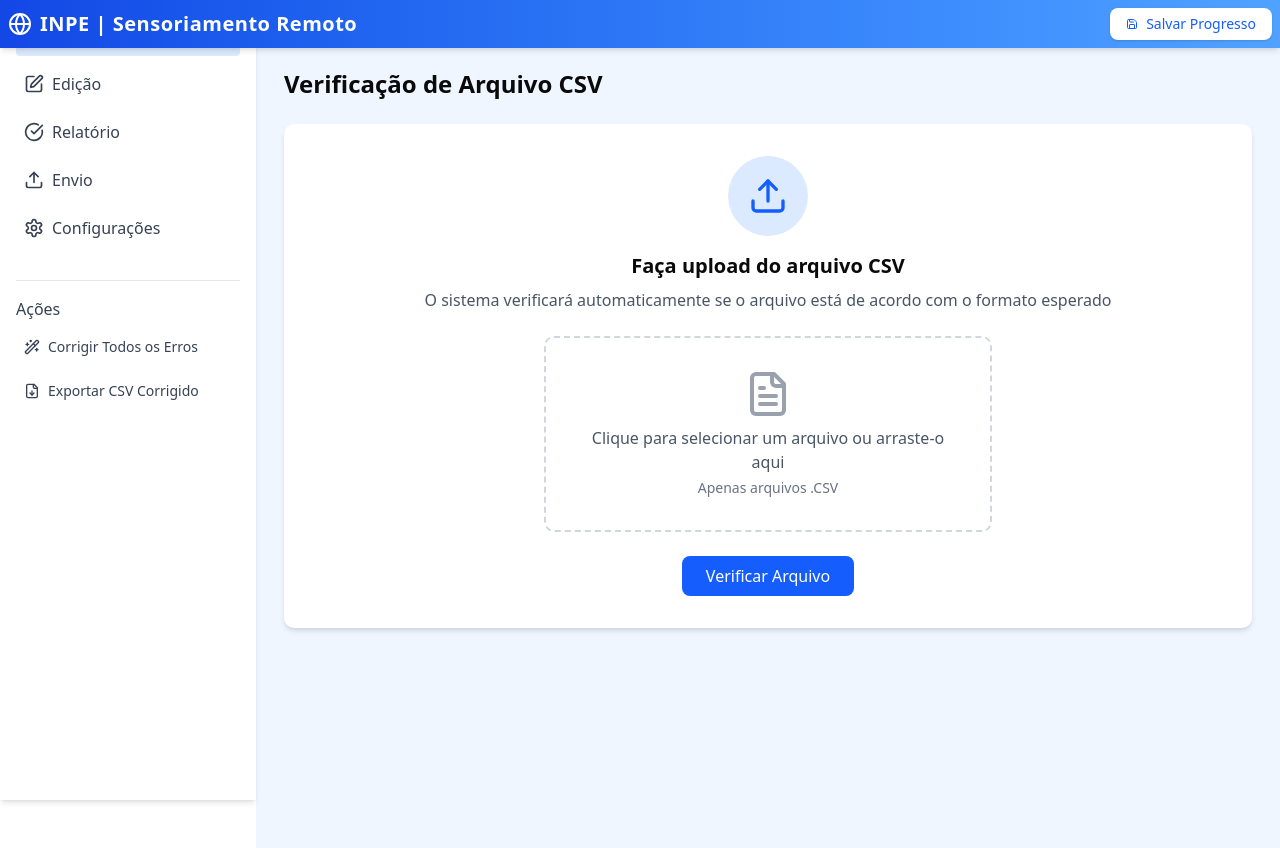
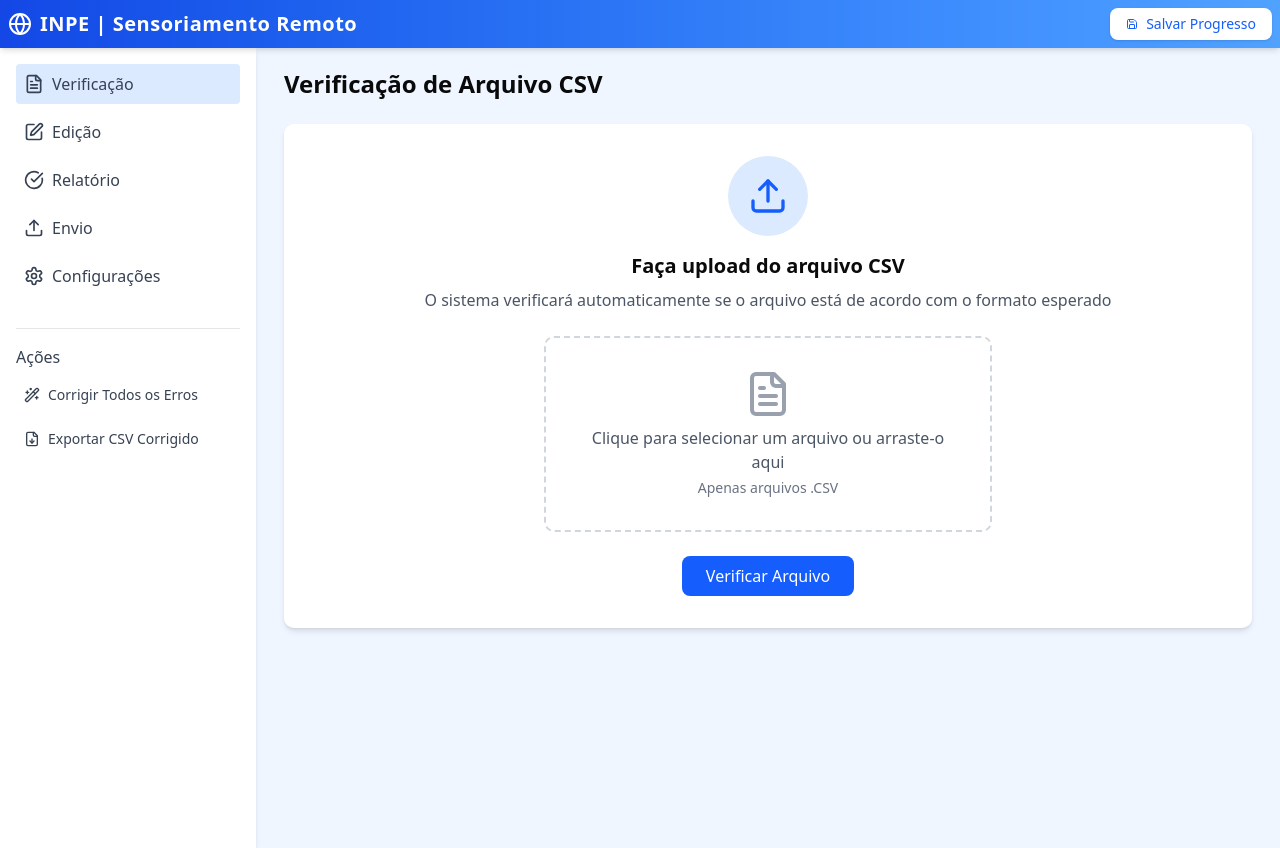
Before and after one commit to LarissaCGomes/CSV-Data-Editor, a React (Vite) app in the folder frontend/my-project/: page / in a window 1280 px wide. Built offline with nearby package versions, Linux system fonts and the light colour scheme.

Commit message:
Fixing minor issues in sidebar.tsx

```diff
--- a/frontend/my-project/src/components/sidebar.tsx
+++ b/frontend/my-project/src/components/sidebar.tsx
@@ -3,7 +3,7 @@ import { NavLink } from 'react-router-dom';
 
 const Sidebar = ({ handleAutoCorrect }: { handleAutoCorrect: () => void }) => {
   return (
-    <aside className="w-64 bg-white shadow-md min-h-screen fixed">
+    <aside className="w-64 mt-12 bg-white shadow-md min-h-screen fixed">
       <nav className="p-4">
         <ul className="space-y-2">
           <li>
```
